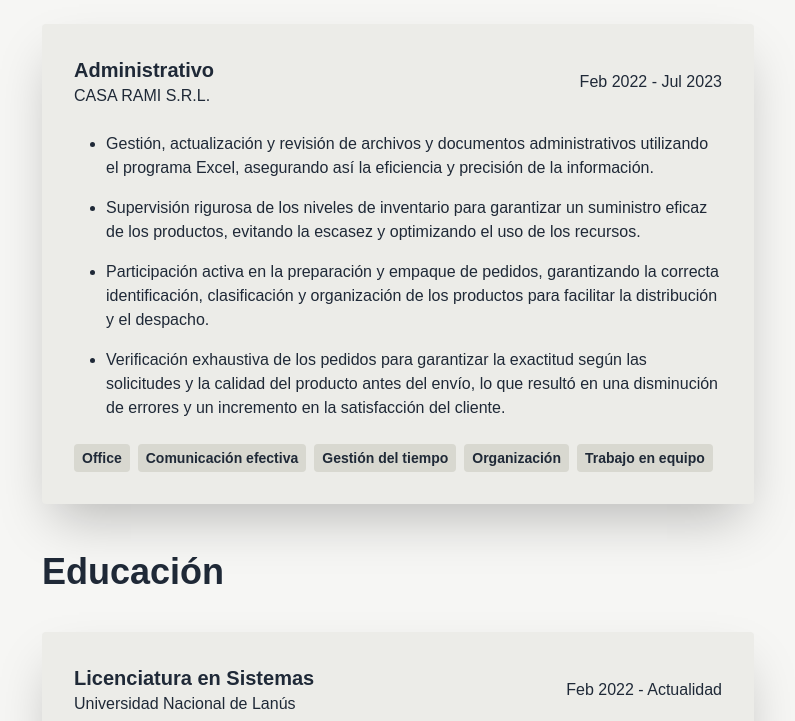
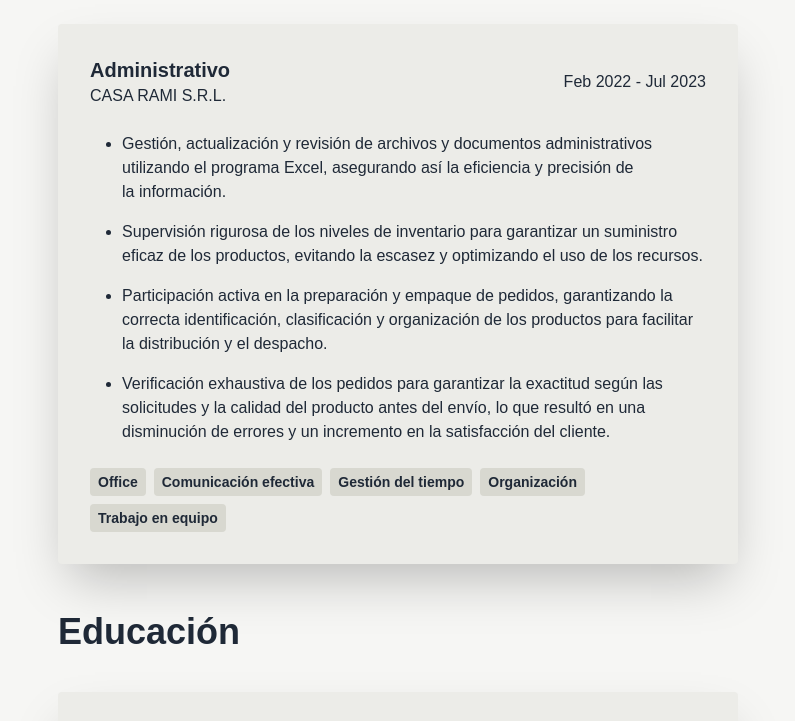
Before and after one commit to ignaciorevainera/portfolio, an Astro site: page / in a window 1280 px wide. Shown: the part 648-1369 px from the top of the page, without its empty margins (242-1037 px from the left). Built offline with nearby package versions, Linux system fonts and the light colour scheme; Astro itself is replaced by a stand-in of ours.

Commit message:
Add padding to main

```diff
--- a/src/pages/index.astro
+++ b/src/pages/index.astro
@@ -8,7 +8,7 @@ import Layout from "../layouts/Layout.astro";
 ---
 
 <Layout title="Ignacio Jesús Revainera | Portfolio">
-	<main>
+	<main class="xs:px-2 sm:px-4">
 		<Hero />
 		<Experience />
 		<Education />
```
